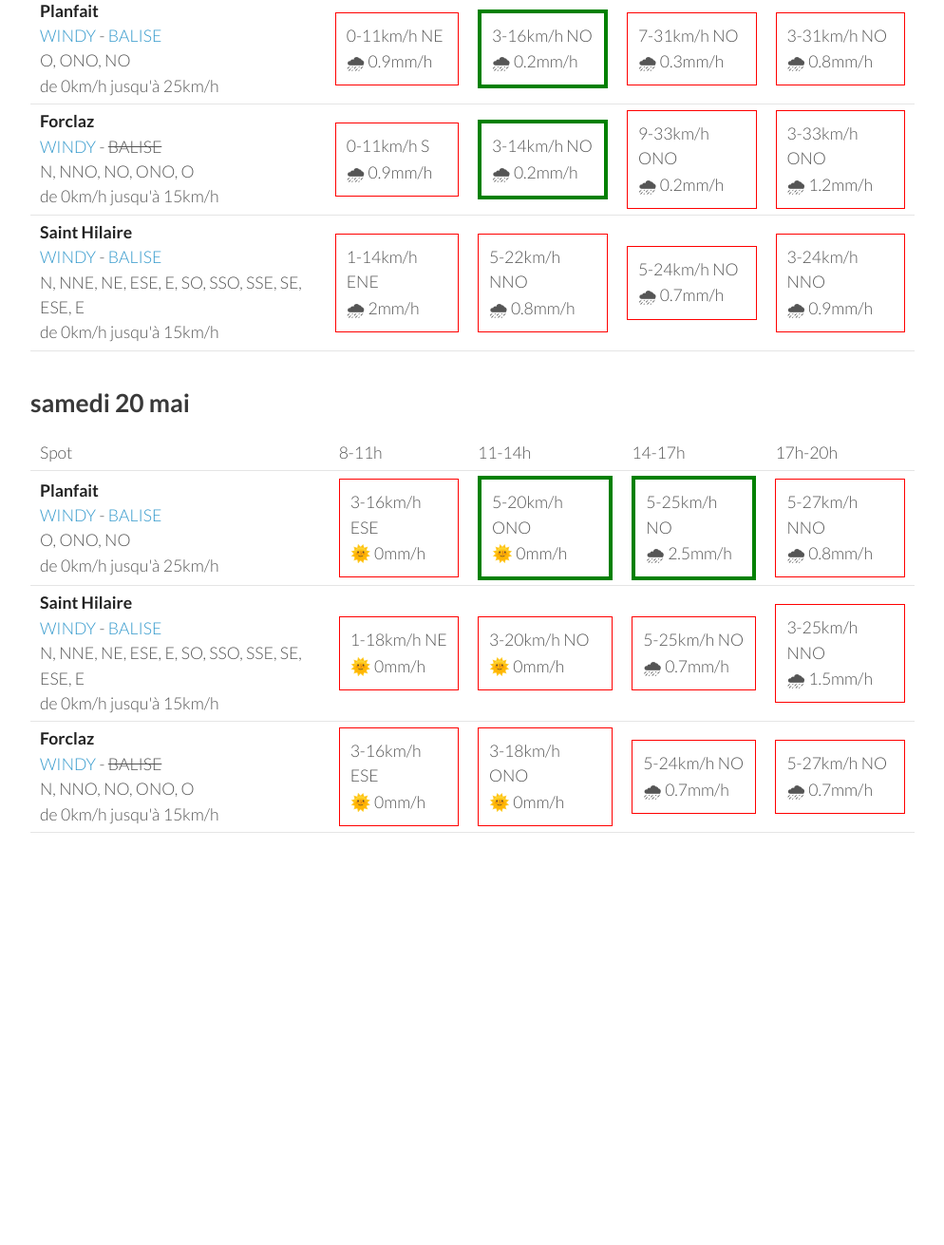
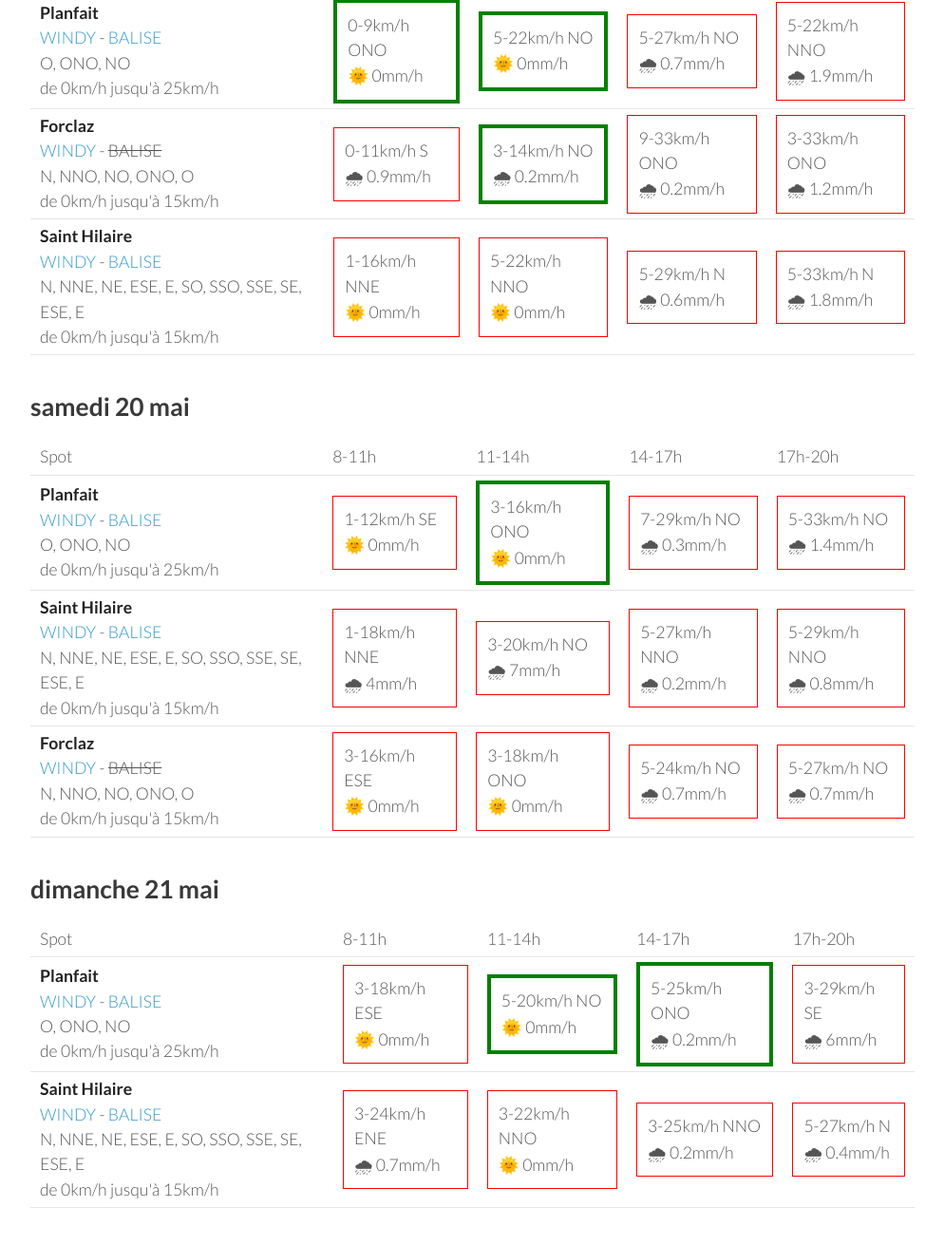
Before and after one commit to parapente-dans-le-nord/parapente-dans-le-nord.github.io, a Jekyll site: the page built from alpes_nord.markdown, in a window 1280 px wide and 1400 px high, scrolled down 1890 px. Shown: the top 1311 px of the window at 95% size, without its empty margins (26-1020 px from the left). Built offline with Jekyll 4.4.1, drawn with Linux system fonts in a browser that asks for light colours; before the commit the page ends 2895 px from its top, so only the background shows below that; some of the changed text lies outside the part shown.

Commit message:
update index.markdown

```diff
--- a/alpes_nord.markdown
+++ b/alpes_nord.markdown
@@ -116,20 +116,20 @@ page mise à jour le mardi 16 mai 06:26
 <tr>
         <td><strong>Planfait</strong><br><a href="https://windy.com/45.853/6.223?45.415,6.223,8">WINDY</a> - <span class=""><a href="https://www.openwindmap.org/PP496">BALISE</a> </span><br> <span class="vent-favorable">O, ONO, NO</span><br><span class="force-vent">de 0km/h jusqu'à 25km/h</span> </td>
 
-            <td><div class="not-flyable"><p>1-11km/h OSO</p><p>🌞 0mm/h</p></div></td>
-            <td><div class="flyable"><p>3-18km/h ONO</p><p>🌞 0mm/h</p></div></td>
-            <td><div class="flyable"><p>5-24km/h NO</p><p>🌧 0.3mm/h</p></div></td>
-            <td><div class="flyable"><p>5-25km/h NO</p><p>🌧 0.8mm/h</p></div></td>
+            <td><div class="not-flyable"><p>1-11km/h SO</p><p>🌞 0mm/h</p></div></td>
+            <td><div class="flyable"><p>3-16km/h ONO</p><p>🌞 0mm/h</p></div></td>
+            <td><div class="flyable"><p>5-20km/h NO</p><p>🌧 0.9mm/h</p></div></td>
+            <td><div class="flyable"><p>5-22km/h NO</p><p>🌧 1mm/h</p></div></td>
 
 
     </tr>
 <tr>
         <td><strong>Saint Hilaire</strong><br><a href="https://windy.com/45.307/5.888?45.087,5.889,9,m:eUFagkX">WINDY</a> - <span class=""><a href="http://www.balisemeteo.com/balise.php?idBalise=61">BALISE</a> </span><br> <span class="vent-favorable">N, NNE, NE, ESE, E, SO, SSO, SSE, SE, ESE, E</span><br><span class="force-vent">de 0km/h jusqu'à 15km/h</span> </td>
 
-            <td><div class="flyable"><p>1-12km/h SO</p><p>🌧 0.4mm/h</p></div></td>
-            <td><div class="not-flyable"><p>3-12km/h NO</p><p>🌧 0.9mm/h</p></div></td>
-            <td><div class="not-flyable"><p>5-24km/h NNO</p><p>🌧 2.1mm/h</p></div></td>
-            <td><div class="not-flyable"><p>5-31km/h N</p><p>🌧 1.1mm/h</p></div></td>
+            <td><div class="not-flyable"><p>1-11km/h OSO</p><p>🌧 0.8mm/h</p></div></td>
+            <td><div class="not-flyable"><p>3-14km/h NO</p><p>🌧 2.2mm/h</p></div></td>
+            <td><div class="not-flyable"><p>5-24km/h N</p><p>🌧 2.8mm/h</p></div></td>
+            <td><div class="not-flyable"><p>7-33km/h N</p><p>🌧 0.8mm/h</p></div></td>
 
 
     </tr>
@@ -162,10 +162,10 @@ page mise à jour le mardi 16 mai 06:26
 <tr>
         <td><strong>Planfait</strong><br><a href="https://windy.com/45.853/6.223?45.415,6.223,8">WINDY</a> - <span class=""><a href="https://www.openwindmap.org/PP496">BALISE</a> </span><br> <span class="vent-favorable">O, ONO, NO</span><br><span class="force-vent">de 0km/h jusqu'à 25km/h</span> </td>
 
-            <td><div class="not-flyable"><p>0-11km/h NE</p><p>🌧 0.9mm/h</p></div></td>
-            <td><div class="flyable"><p>3-16km/h NO</p><p>🌧 0.2mm/h</p></div></td>
-            <td><div class="not-flyable"><p>7-31km/h NO</p><p>🌧 0.3mm/h</p></div></td>
-            <td><div class="not-flyable"><p>3-31km/h NO</p><p>🌧 0.8mm/h</p></div></td>
+            <td><div class="flyable"><p>0-9km/h ONO</p><p>🌞 0mm/h</p></div></td>
+            <td><div class="flyable"><p>5-22km/h NO</p><p>🌞 0mm/h</p></div></td>
+            <td><div class="not-flyable"><p>5-27km/h NO</p><p>🌧 0.7mm/h</p></div></td>
+            <td><div class="not-flyable"><p>5-22km/h NNO</p><p>🌧 1.9mm/h</p></div></td>
 
 
     </tr>
@@ -182,10 +182,10 @@ page mise à jour le mardi 16 mai 06:26
 <tr>
         <td><strong>Saint Hilaire</strong><br><a href="https://windy.com/45.307/5.888?45.087,5.889,9,m:eUFagkX">WINDY</a> - <span class=""><a href="http://www.balisemeteo.com/balise.php?idBalise=61">BALISE</a> </span><br> <span class="vent-favorable">N, NNE, NE, ESE, E, SO, SSO, SSE, SE, ESE, E</span><br><span class="force-vent">de 0km/h jusqu'à 15km/h</span> </td>
 
-            <td><div class="not-flyable"><p>1-14km/h ENE</p><p>🌧 2mm/h</p></div></td>
-            <td><div class="not-flyable"><p>5-22km/h NNO</p><p>🌧 0.8mm/h</p></div></td>
-            <td><div class="not-flyable"><p>5-24km/h NO</p><p>🌧 0.7mm/h</p></div></td>
-            <td><div class="not-flyable"><p>3-24km/h NNO</p><p>🌧 0.9mm/h</p></div></td>
+            <td><div class="not-flyable"><p>1-16km/h NNE</p><p>🌞 0mm/h</p></div></td>
+            <td><div class="not-flyable"><p>5-22km/h NNO</p><p>🌞 0mm/h</p></div></td>
+            <td><div class="not-flyable"><p>5-29km/h N</p><p>🌧 0.6mm/h</p></div></td>
+            <td><div class="not-flyable"><p>5-33km/h N</p><p>🌧 1.8mm/h</p></div></td>
 
 
     </tr>
@@ -208,20 +208,20 @@ page mise à jour le mardi 16 mai 06:26
 <tr>
         <td><strong>Planfait</strong><br><a href="https://windy.com/45.853/6.223?45.415,6.223,8">WINDY</a> - <span class=""><a href="https://www.openwindmap.org/PP496">BALISE</a> </span><br> <span class="vent-favorable">O, ONO, NO</span><br><span class="force-vent">de 0km/h jusqu'à 25km/h</span> </td>
 
-            <td><div class="not-flyable"><p>3-16km/h ESE</p><p>🌞 0mm/h</p></div></td>
-            <td><div class="flyable"><p>5-20km/h ONO</p><p>🌞 0mm/h</p></div></td>
-            <td><div class="flyable"><p>5-25km/h NO</p><p>🌧 2.5mm/h</p></div></td>
-            <td><div class="not-flyable"><p>5-27km/h NNO</p><p>🌧 0.8mm/h</p></div></td>
+            <td><div class="not-flyable"><p>1-12km/h SE</p><p>🌞 0mm/h</p></div></td>
+            <td><div class="flyable"><p>3-16km/h ONO</p><p>🌞 0mm/h</p></div></td>
+            <td><div class="not-flyable"><p>7-29km/h NO</p><p>🌧 0.3mm/h</p></div></td>
+            <td><div class="not-flyable"><p>5-33km/h NO</p><p>🌧 1.4mm/h</p></div></td>
 
 
     </tr>
 <tr>
         <td><strong>Saint Hilaire</strong><br><a href="https://windy.com/45.307/5.888?45.087,5.889,9,m:eUFagkX">WINDY</a> - <span class=""><a href="http://www.balisemeteo.com/balise.php?idBalise=61">BALISE</a> </span><br> <span class="vent-favorable">N, NNE, NE, ESE, E, SO, SSO, SSE, SE, ESE, E</span><br><span class="force-vent">de 0km/h jusqu'à 15km/h</span> </td>
 
-            <td><div class="not-flyable"><p>1-18km/h NE</p><p>🌞 0mm/h</p></div></td>
-            <td><div class="not-flyable"><p>3-20km/h NO</p><p>🌞 0mm/h</p></div></td>
-            <td><div class="not-flyable"><p>5-25km/h NO</p><p>🌧 0.7mm/h</p></div></td>
-            <td><div class="not-flyable"><p>3-25km/h NNO</p><p>🌧 1.5mm/h</p></div></td>
+            <td><div class="not-flyable"><p>1-18km/h NNE</p><p>🌧 4mm/h</p></div></td>
+            <td><div class="not-flyable"><p>3-20km/h NO</p><p>🌧 7mm/h</p></div></td>
+            <td><div class="not-flyable"><p>5-27km/h NNO</p><p>🌧 0.2mm/h</p></div></td>
+            <td><div class="not-flyable"><p>5-29km/h NNO</p><p>🌧 0.8mm/h</p></div></td>
 
 
     </tr>
@@ -239,3 +239,39 @@ page mise à jour le mardi 16 mai 06:26
 </tbody>
 </table>
 {:/}
+## dimanche 21 mai
+
+{::nomarkdown}
+<table>
+  <tbody>
+    <tr>
+      <td>Spot</td>
+      <td>8-11h</td>
+      <td>11-14h</td>
+      <td>14-17h</td>
+      <td>17h-20h</td>
+    </tr>
+<tr>
+        <td><strong>Planfait</strong><br><a href="https://windy.com/45.853/6.223?45.415,6.223,8">WINDY</a> - <span class=""><a href="https://www.openwindmap.org/PP496">BALISE</a> </span><br> <span class="vent-favorable">O, ONO, NO</span><br><span class="force-vent">de 0km/h jusqu'à 25km/h</span> </td>
+
+            <td><div class="not-flyable"><p>3-18km/h ESE</p><p>🌞 0mm/h</p></div></td>
+            <td><div class="flyable"><p>5-20km/h NO</p><p>🌞 0mm/h</p></div></td>
+            <td><div class="flyable"><p>5-25km/h ONO</p><p>🌧 0.2mm/h</p></div></td>
+            <td><div class="not-flyable"><p>3-29km/h SE</p><p>🌧 6mm/h</p></div></td>
+
+
+    </tr>
+<tr>
+        <td><strong>Saint Hilaire</strong><br><a href="https://windy.com/45.307/5.888?45.087,5.889,9,m:eUFagkX">WINDY</a> - <span class=""><a href="http://www.balisemeteo.com/balise.php?idBalise=61">BALISE</a> </span><br> <span class="vent-favorable">N, NNE, NE, ESE, E, SO, SSO, SSE, SE, ESE, E</span><br><span class="force-vent">de 0km/h jusqu'à 15km/h</span> </td>
+
+            <td><div class="not-flyable"><p>3-24km/h ENE</p><p>🌧 0.7mm/h</p></div></td>
+            <td><div class="not-flyable"><p>3-22km/h NNO</p><p>🌞 0mm/h</p></div></td>
+            <td><div class="not-flyable"><p>3-25km/h NNO</p><p>🌧 0.2mm/h</p></div></td>
+            <td><div class="not-flyable"><p>5-27km/h N</p><p>🌧 0.4mm/h</p></div></td>
+
+
+    </tr>
+
+</tbody>
+</table>
+{:/}
```
Also changed, not shown: other parts of alpes_nord.markdown (+1 -1 lines).
